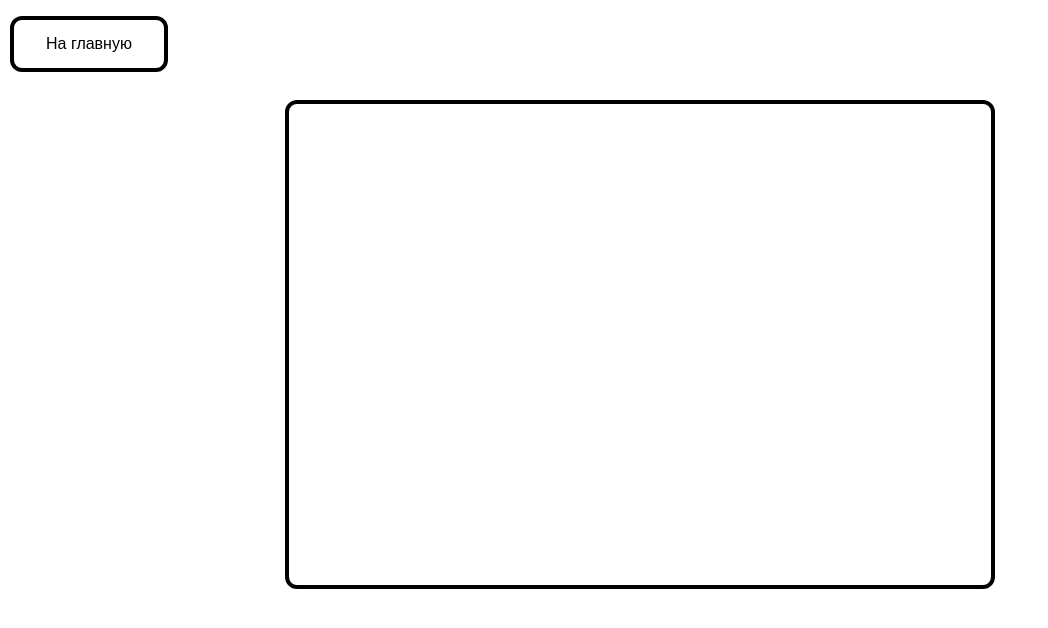
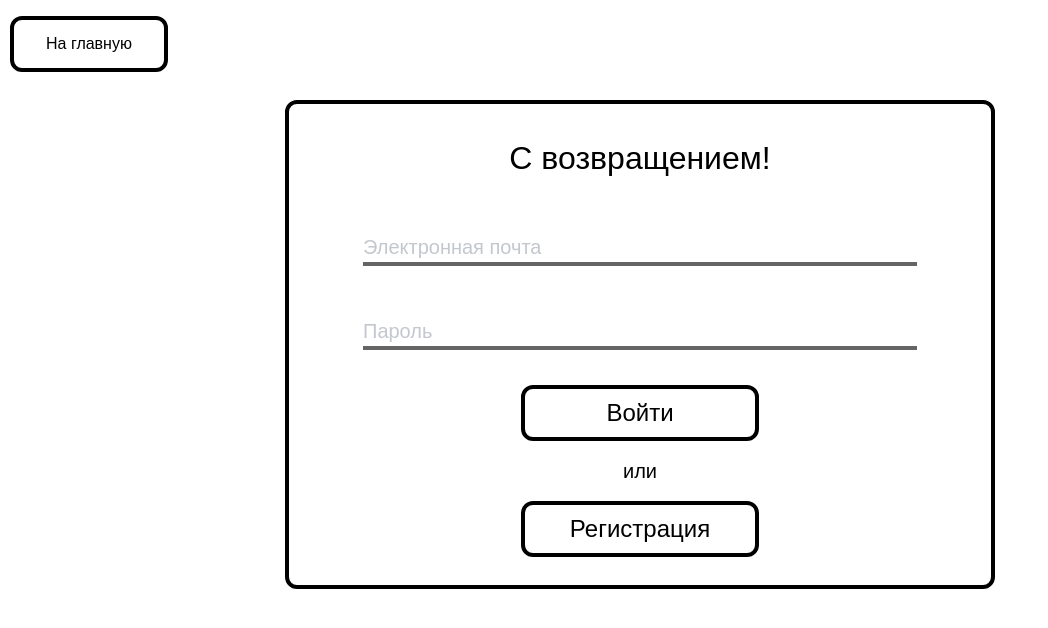
Before and after one commit to kleprer/diary, a Next.js app: page /auth in a window 1280 px wide. Shown: the top 628 px of the page, without its empty margins (0-1048 px from the left). Built offline with nearby package versions, Linux system fonts and the light colour scheme; a web font is replaced by a local one.

Commit message:
not pixel perfect-ly stylized authwindow

```diff
--- a/components/AuthWindow.jsx
+++ b/components/AuthWindow.jsx
@@ -3,7 +3,30 @@ import React from 'react'
 const AuthWindow = () => {
   return (
     <div className="w-[710px] h-[489px] border-black border-4 rounded-xl m-auto mt-[20px]">
+        <div className="flex align-center flex-col w-[554px] m-auto">
+            <h2 className="text-[32px] text-center pt-[30px]">
+                С возвращением!
+            </h2>
+            <input className="text-[20px] text-black opacity-[60%] mt-[50px]
+            border-b-4 border-black" type="text" placeholder="Электронная почта">
 
+            </input>
+            <input className="text-[20px] text-black opacity-[60%] mt-[50px]
+            border-b-4 border-black" type="text" placeholder="Пароль">
+
+            </input>
+            <button className="m-auto text-[24px] text-center w-[238px]
+            border-black border-4 rounded-xl mt-[35px] py-[6px]">
+                Войти
+            </button>
+            <h2 className="text-[20px] text-center mt-[15px]">
+                или
+            </h2>
+            <button className="m-auto text-[24px] text-center w-[238px]
+            border-black border-4 rounded-xl mt-[15px] py-[6px]">
+                Регистрация
+            </button>
+        </div>
     </div>
   )
 }
```
